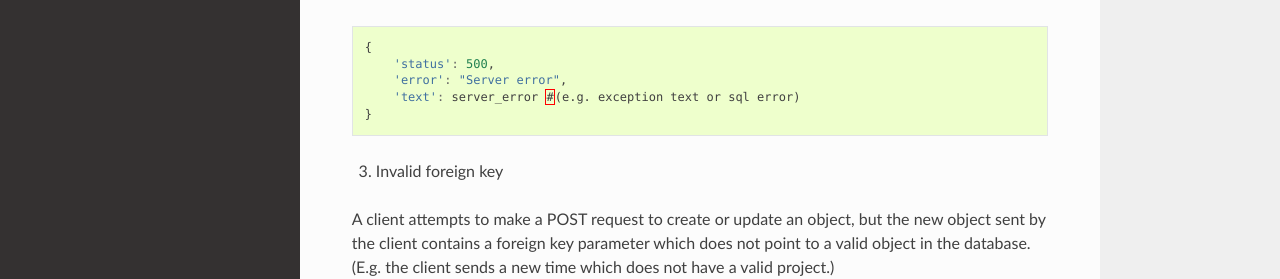
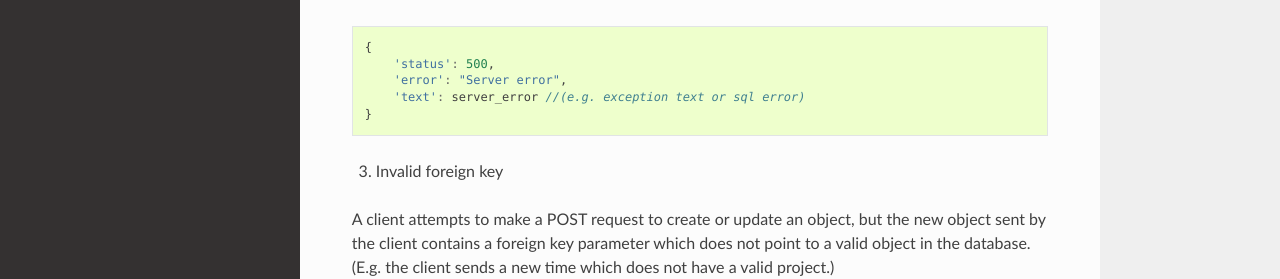
Before and after one commit to osuosl/timesync-node, a Sphinx documentation site: the page built from docs/source/design/draft_errors.rst, in a window 1280 px wide and 900 px high, scrolled down 492 px. Shown: the part 170-449 px from the top of the window. Built offline with Sphinx 7.4.7 and the Read the Docs theme 2.0.0, drawn with Linux system fonts in a browser that asks for light colours.

Commit message:
Fixed comment type in Javascript.

```diff
--- a/docs/source/design/draft_errors.rst
+++ b/docs/source/design/draft_errors.rst
@@ -35,7 +35,7 @@ which renders the server unable to process a valid request.
     {
         'status': 500,
         'error': "Server error",
-        'text': server_error #(e.g. exception text or sql error)
+        'text': server_error //(e.g. exception text or sql error)
     }
 
 3. Invalid foreign key
```
